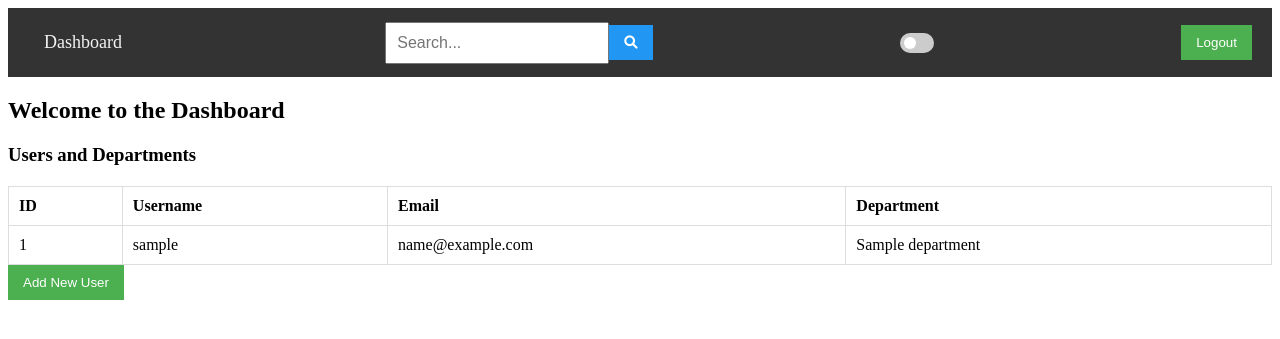
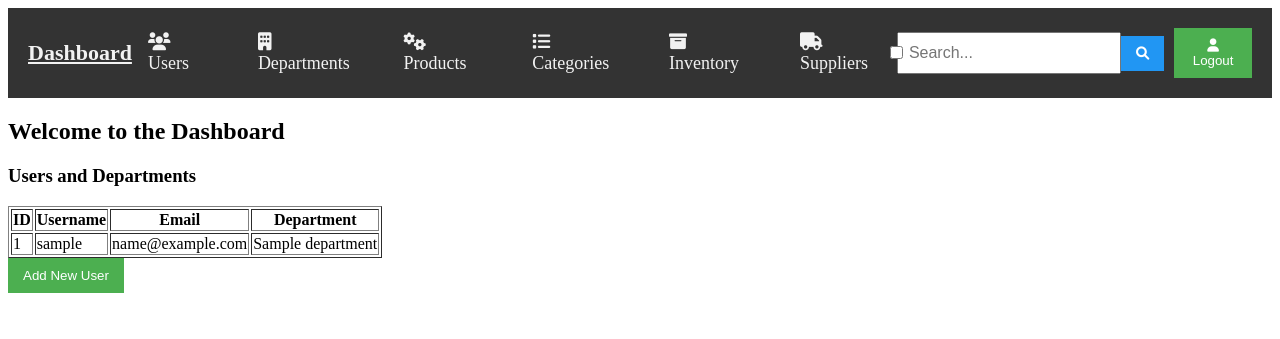
Before and after one commit to NHEL360/management_systems, a PHP site: page /dashboard.php in a window 1280 px wide. Shown: the top 339 px of the page. Run offline with PHP 8.4, Linux system fonts and the light colour scheme; the visitor is signed in with stand-in values (Sample User, id 1); tables that the repository leaves empty hold one stand-in row (values such as "Sample post").

Commit message:
Modify Dashboard

```diff
--- a/dashboard.php
+++ b/dashboard.php
@@ -16,8 +16,9 @@ $stmt = $pdo->prepare($sql);
 $stmt->execute();
 $users = $stmt->fetchAll(PDO::FETCH_ASSOC);
 
-$username = $_SESSION['username'];
-$email = $_SESSION['email'];
+// Fetch user data from session
+$username = isset($_SESSION['username']) ? $_SESSION['username'] : '';
+$email = isset($_SESSION['email']) ? $_SESSION['email'] : '';
 ?>
 
 <!DOCTYPE html>
@@ -32,7 +33,25 @@ $email = $_SESSION['email'];
 <body>
     <!-- Navbar -->
     <nav class="navbar">
-        <a href="dashboard.php">Dashboard</a>
+        <a href="dashboard.php" class="navbar-brand">Dashboard</a>
+
+        <!-- Navbar Links with Icons -->
+        <div class="nav-links">
+            <a href="#" id="usersBtn"><i class="fa fa-users"></i> Users</a>
+            <a href="#" id="departmentsBtn"><i class="fa fa-building"></i> Departments</a>
+            <a href="#" id="productsBtn"><i class="fa fa-cogs"></i> Products</a>
+            <a href="#" id="categoriesBtn"><i class="fa fa-list"></i> Categories</a>
+            <a href="#" id="inventoryBtn"><i class="fa fa-archive"></i> Inventory</a>
+            <a href="#" id="suppliersBtn"><i class="fa fa-truck"></i> Suppliers</a>
+        </div>
+
+        <!-- Dark Mode Toggle Icon (Left Center) -->
+        <div class="toggle-container">
+            <label class="switch">
+                <input type="checkbox" id="darkModeToggle">
+                <span class="slider round"></span>
+            </label>
+        </div>
 
         <!-- Search Bar -->
         <div class="search-container">
@@ -40,19 +59,60 @@ $email = $_SESSION['email'];
             <button type="submit" id="searchBtn"><i class="fa fa-search"></i></button>
         </div>
 
-        <!-- Dark Mode Toggle Icon -->
-        <div class="toggle-container">
-            <label class="switch">
-                <input type="checkbox" id="darkModeToggle">
-                <span class="slider round"></span>
-            </label>
-        </div>
-
-        <!-- Logout Button (moved to the right) -->
+        <!-- Logout Button (Right) -->
         <div class="user-info">
-            <button id="logoutBtn">Logout</button>
+            <button id="logoutBtn"><i class="fa fa-user"></i> Logout</button>
         </div>
     </nav>
+
+    <!-- Modals for each button -->
+    <div id="usersModal" class="modal">
+        <div class="modal-content">
+            <span class="close" onclick="closeModal('usersModal')">&times;</span>
+            <h2>Users Information</h2>
+            <!-- Add content for Users Modal -->
+        </div>
+    </div>
+
+    <div id="departmentsModal" class="modal">
+        <div class="modal-content">
+            <span class="close" onclick="closeModal('departmentsModal')">&times;</span>
+            <h2>Departments Information</h2>
+            <!-- Add content for Departments Modal -->
+        </div>
+    </div>
+
+    <div id="productsModal" class="modal">
+        <div class="modal-content">
+            <span class="close" onclick="closeModal('productsModal')">&times;</span>
+            <h2>Products Information</h2>
+            <!-- Add content for Products Modal -->
+        </div>
+    </div>
+
+    <div id="categoriesModal" class="modal">
+        <div class="modal-content">
+            <span class="close" onclick="closeModal('categoriesModal')">&times;</span>
+            <h2>Categories Information</h2>
+            <!-- Add content for Categories Modal -->
+        </div>
+    </div>
+
+    <div id="inventoryModal" class="modal">
+        <div class="modal-content">
+            <span class="close" onclick="closeModal('inventoryModal')">&times;</span>
+            <h2>Inventory Information</h2>
+            <!-- Add content for Inventory Modal -->
+        </div>
+    </div>
+
+    <div id="suppliersModal" class="modal">
+        <div class="modal-content">
+            <span class="close" onclick="closeModal('suppliersModal')">&times;</span>
+            <h2>Suppliers Information</h2>
+            <!-- Add content for Suppliers Modal -->
+        </div>
+    </div>
 
     <!-- Main Content -->
     <div class="container">
@@ -87,7 +147,7 @@ $email = $_SESSION['email'];
     <!-- Add User Modal -->
     <div id="addUserModal" class="modal">
         <div class="modal-content">
-            <span class="close" onclick="closeModal()">&times;</span>
+            <span class="close" onclick="closeModal('addUserModal')">&times;</span>
             <h2>Add User</h2>
             <form action="add_user.php" method="POST">
                 <label for="username">Username:</label>
@@ -138,17 +198,39 @@ $email = $_SESSION['email'];
     padding: 10px 20px;
 }
 
-.navbar a {
+/* Navbar Links */
+.nav-links {
+    display: flex;
+    gap: 20px;
+}
+
+.nav-links a {
     color: #f2f2f2;
     padding: 14px 16px;
     text-decoration: none;
     font-size: 18px;
 }
 
+.navbar .navbar-brand {
+    color: #f2f2f2;
+    font-size: 22px;
+    font-weight: bold;
+}
+
+/* Dark Mode Toggle */
+.toggle-container {
+    display: flex;
+    align-items: center;
+    position: absolute;
+    left: 70%;
+    transform: translateX(-50%);
+}
+
 /* Search Bar */
 .search-container {
     display: flex;
     align-items: center;
+    margin-right: 10px;
 }
 
 .search-container input[type="text"] {
@@ -169,58 +251,7 @@ $email = $_SESSION['email'];
     background-color: #0b7dda;
 }
 
-/* Dark Mode Toggle */
-.toggle-container {
-    display: flex;
-    align-items: center;
-}
-
-.switch {
-    position: relative;
-    display: inline-block;
-    width: 34px;
-    height: 20px;
-}
-
-.switch input {
-    opacity: 0;
-    width: 0;
-    height: 0;
-}
-
-.slider {
-    position: absolute;
-    cursor: pointer;
-    top: 0;
-    left: 0;
-    right: 0;
-    bottom: 0;
-    background-color: #ccc;
-    transition: 0.4s;
-    border-radius: 50px;
-}
-
-.slider:before {
-    position: absolute;
-    content: "";
-    height: 12px;
-    width: 12px;
-    border-radius: 50%;
-    left: 4px;
-    bottom: 4px;
-    background-color: white;
-    transition: 0.4s;
-}
-
-input:checked + .slider {
-    background-color: #2196F3;
-}
-
-input:checked + .slider:before {
-    transform: translateX(14px);
-}
-
-/* Logout Button (moved to the right) */
+/* Logout Button */
 .user-info {
     display: flex;
     justify-content: flex-end;
@@ -276,79 +307,48 @@ button#logoutConfirmBtn:hover {
     background-color: darkred;
 }
 
-/* Table Styling */
-table {
-    width: 100%;
-    margin-top: 20px;
-    border-collapse: collapse;
-}
-
-th, td {
-    padding: 10px;
-    text-align: left;
-    border: 1px solid #ddd;
-}
-
-/* Dark Mode Styling */
-body.dark-mode {
-    background-color: #121212;
-    color: #e0e0e0;
-}
-
-body.dark-mode .navbar {
-    background-color: #1f1f1f;
-}
-
-body.dark-mode button {
-    background-color: #2196F3;
-}
-
-body.dark-mode table {
-    background-color: #333;
-}
-
-body.dark-mode .modal-content {
-    background-color: #424242;
-}
-
 </style>
 
 <script>
+// Modal functionality for Navbar items
+document.getElementById('usersBtn').onclick = function() {
+    document.getElementById('usersModal').style.display = 'block';
+};
 
-// Dark Mode Toggle
-document.getElementById('darkModeToggle').addEventListener('change', function () {
-    if (this.checked) {
-        document.body.classList.add('dark-mode');
-    } else {
-        document.body.classList.remove('dark-mode');
-    }
-});
+document.getElementById('departmentsBtn').onclick = function() {
+    document.getElementById('departmentsModal').style.display = 'block';
+};
 
-// Open User Info Modal (for Logout)
+document.getElementById('productsBtn').onclick = function() {
+    document.getElementById('productsModal').style.display = 'block';
+};
+
+document.getElementById('categoriesBtn').onclick = function() {
+    document.getElementById('categoriesModal').style.display = 'block';
+};
+
+document.getElementById('inventoryBtn').onclick = function() {
+    document.getElementById('inventoryModal').style.display = 'block';
+};
+
+document.getElementById('suppliersBtn').onclick = function() {
+    document.getElementById('suppliersModal').style.display = 'block';
+};
+
+// Close Modals
+function closeModal(modalId) {
+    document.getElementById(modalId).style.display = 'none';
+}
+
+// Logout functionality
 document.getElementById('logoutBtn').onclick = function() {
     document.getElementById('userInfoModal').style.display = 'block';
 };
 
-// Close User Info Modal
-function closeUserInfoModal() {
-    document.getElementById('userInfoModal').style.display = 'none';
-}
-
-// Logout Confirmation
 document.getElementById('logoutConfirmBtn').onclick = function() {
     window.location.href = 'logout.php';
 };
+</script>
 
-// Close Add User Modal
-function closeModal() {
-    document.getElementById('addUserModal').style.display = 'none';
-}
-
-// Show Add User Modal
-document.getElementById('show-add-user-modal').onclick = function() {
-    document.getElementById('addUserModal').style.display = 'block';
-};
-
-</script>
 </body>
 </html>
```
